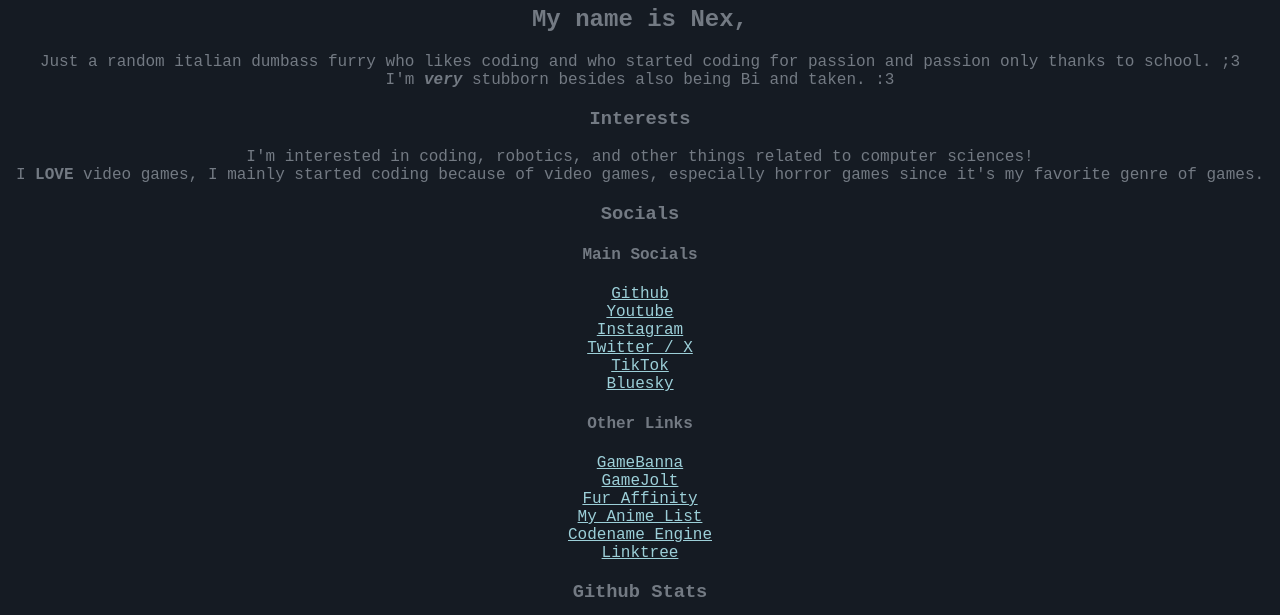
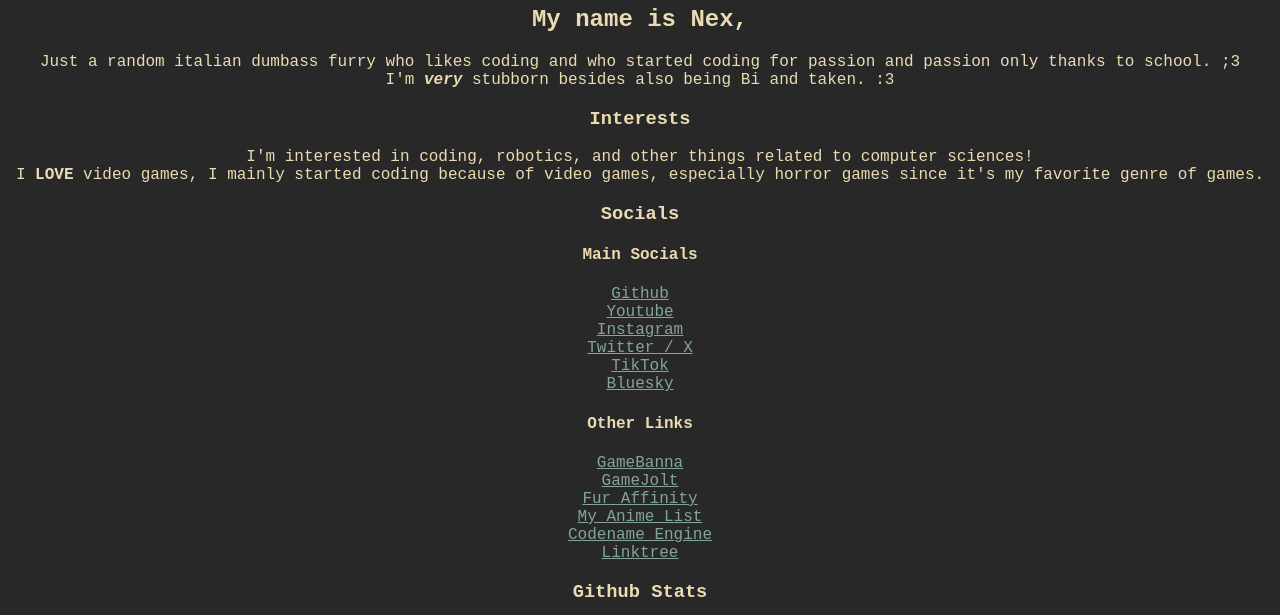
Before and after one commit to jackpurrin/NexIsDumb.github.io, a plain HTML site: page index.html in a window 1280 px wide. Shown: the part 74-689 px from the top of the page. Drawn offline with Linux system fonts and the light colour scheme.

Commit message:
changes the colors to be gruvbox themed!

```diff
--- a/css/vars.css
+++ b/css/vars.css
@@ -1,5 +1,5 @@
 :root {
-    --bkg-clr: #151b23;
-    --txt-clr: #737a83;
-    --link-clr: #9ccfd8;
+    --bkg-clr: #282828;
+    --txt-clr: #ebdbb2;
+    --link-clr: #83a598;
 }
```
